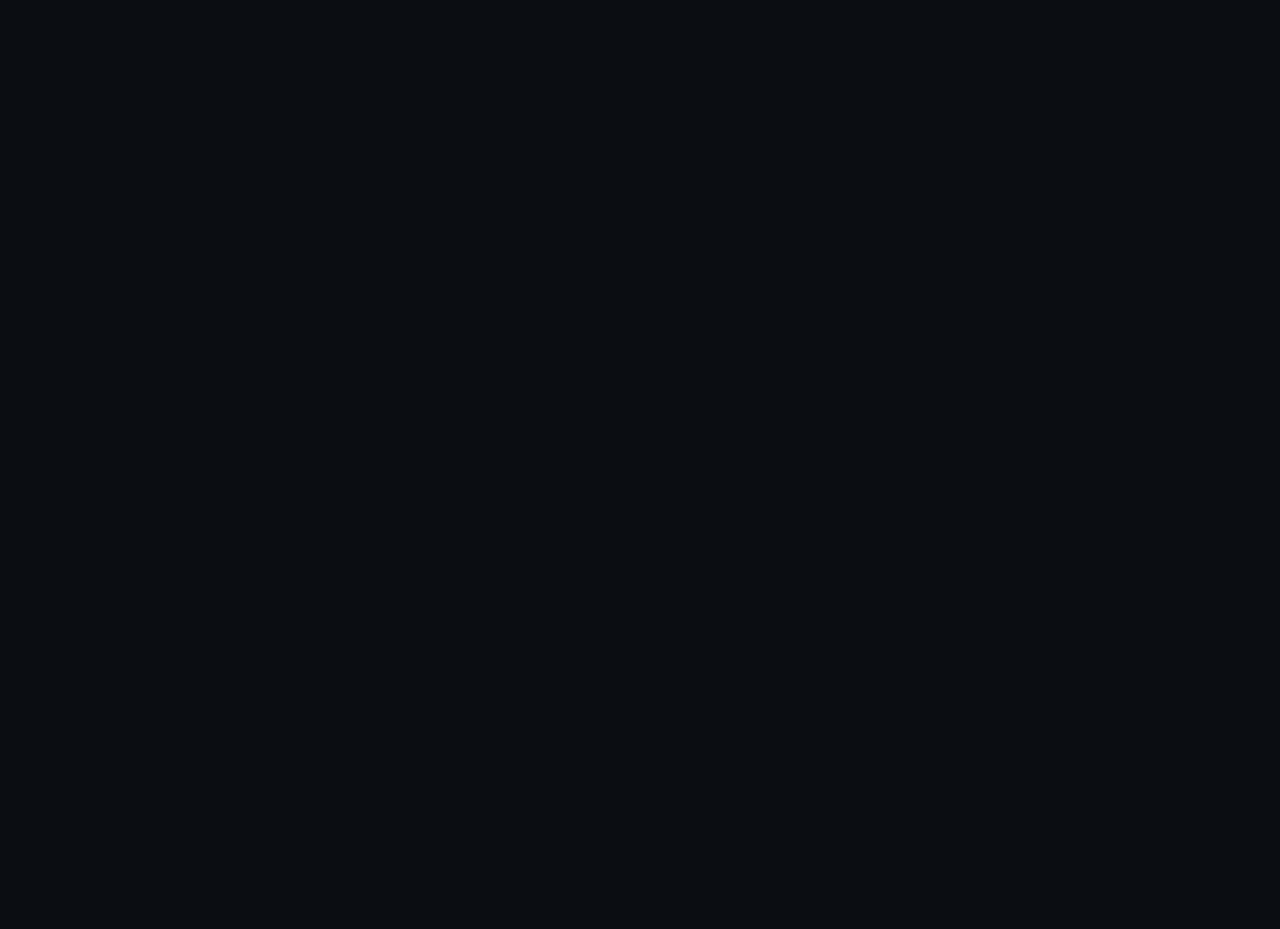
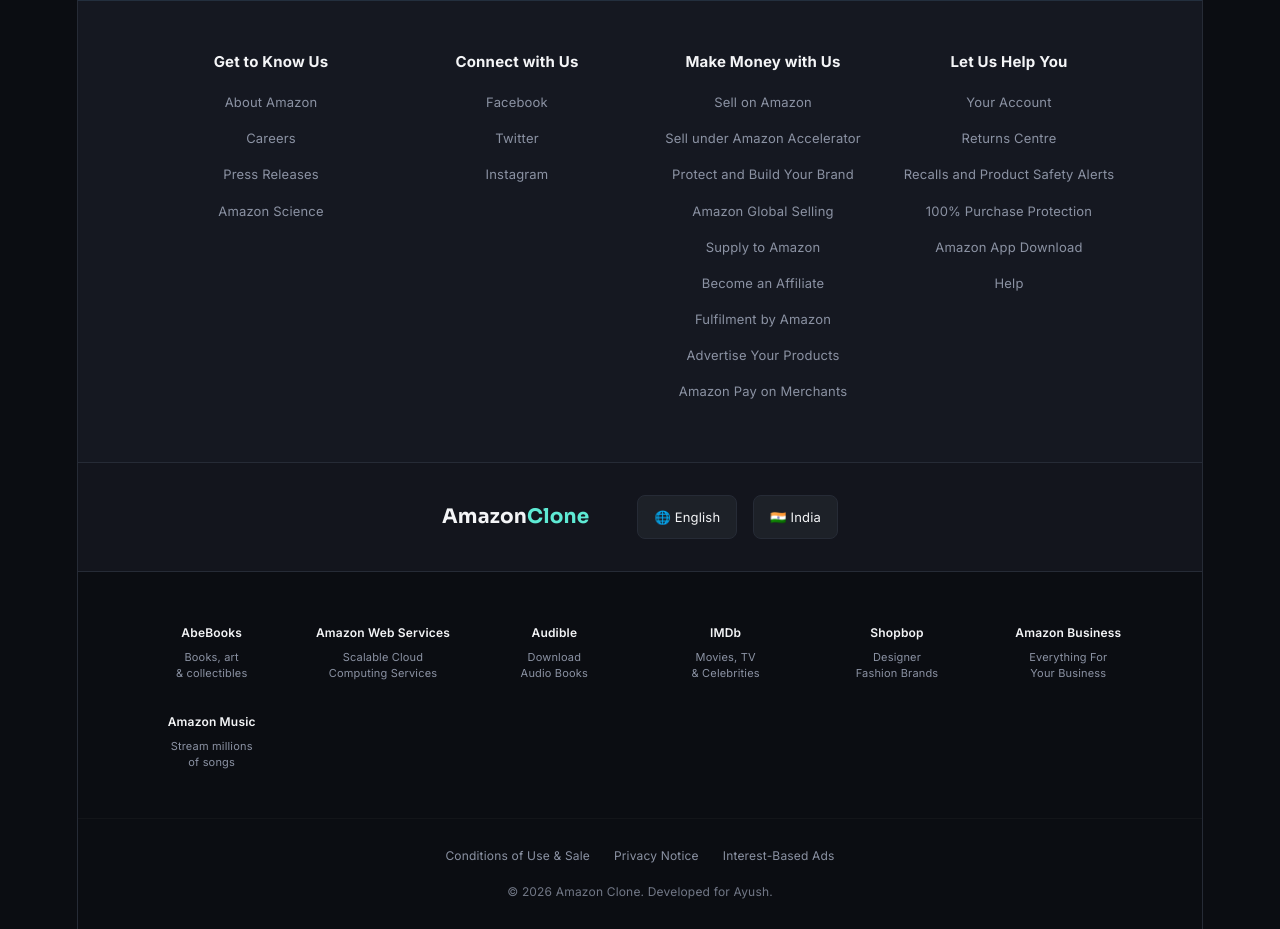
Before and after one commit to ayushpeterlakra/amazon-clone-frontend, a React (Vite) app: page /login in a window 1280 px wide. Shown: the part 920-1849 px from the top of the page. Before the commit the page ends 804 px from the top, so only its background shows below. Built offline with nearby package versions, Linux system fonts and the light colour scheme.

Commit message:
Add Amazon-style footer component with links and styles

```diff
--- a/src/App.css
+++ b/src/App.css
@@ -715,3 +715,183 @@ button {
     gap: 0;
   }
 }
+
+/* ===== Footer ===== */
+.amazon-footer {
+  background-color: var(--surface);
+  border-top: 1px solid var(--border);
+  color: var(--text-dim);
+  font-size: 13px;
+  margin-top: 60px;
+}
+
+.back-to-top {
+  background-color: #232f3e;
+  color: #fff;
+  padding: 15px;
+  text-align: center;
+  cursor: pointer;
+  font-weight: 600;
+  transition: background-color 0.2s ease;
+}
+
+.back-to-top:hover {
+  background-color: #37475a;
+}
+
+.footer-columns {
+  display: flex;
+  justify-content: space-between;
+  max-width: 1000px;
+  margin: 0 auto;
+  padding: 48px 24px;
+  flex-wrap: wrap;
+  gap: 32px;
+}
+
+.footer-col {
+  flex: 1 1 200px;
+}
+
+.footer-col h3 {
+  color: var(--text);
+  font-size: 15px;
+  font-weight: 700;
+  margin: 0 0 14px 0;
+}
+
+.footer-col ul {
+  list-style: none;
+  padding: 0;
+  margin: 0;
+}
+
+.footer-col li {
+  margin-bottom: 10px;
+}
+
+.footer-col a {
+  color: var(--text-dim);
+  transition: color 0.15s ease;
+}
+
+.footer-col a:hover {
+  color: var(--accent);
+  text-decoration: underline;
+}
+
+.footer-mid {
+  border-top: 1px solid var(--border);
+  padding: 32px 24px;
+  background-color: rgba(11, 13, 18, 0.2);
+}
+
+.footer-logo-row {
+  display: flex;
+  justify-content: center;
+  align-items: center;
+  gap: 48px;
+  flex-wrap: wrap;
+}
+
+.footer-logo {
+  font-family: var(--font-display);
+  color: var(--text);
+  font-size: 20px;
+  font-weight: 700;
+  letter-spacing: 0.2px;
+}
+
+.footer-logo span {
+  color: var(--accent);
+}
+
+.footer-selectors {
+  display: flex;
+  gap: 16px;
+}
+
+.footer-selector {
+  border: 1px solid var(--border);
+  padding: 8px 16px;
+  border-radius: 8px;
+  cursor: pointer;
+  font-size: 13px;
+  color: var(--text);
+  background-color: var(--surface-inset);
+  transition: border-color 0.15s ease, color 0.15s ease;
+}
+
+.footer-selector:hover {
+  border-color: var(--accent);
+  color: var(--accent);
+}
+
+.footer-sub {
+  background-color: var(--bg);
+  border-top: 1px solid var(--border);
+  padding: 48px 24px;
+}
+
+.sub-grid {
+  display: grid;
+  grid-template-columns: repeat(auto-fit, minmax(140px, 1fr));
+  max-width: 1000px;
+  margin: 0 auto;
+  gap: 28px;
+}
+
+.sub-item {
+  cursor: pointer;
+}
+
+.sub-item h4 {
+  color: var(--text);
+  font-size: 12px;
+  font-weight: 600;
+  margin: 0 0 4px 0;
+  transition: color 0.15s ease;
+}
+
+.sub-item p {
+  font-size: 11px;
+  line-height: 1.4;
+  margin: 0;
+  color: var(--text-dim);
+}
+
+.sub-item:hover h4 {
+  color: var(--accent);
+  text-decoration: underline;
+}
+
+.footer-legal {
+  background-color: var(--bg);
+  padding: 24px;
+  text-align: center;
+  font-size: 12px;
+  border-top: 1px solid rgba(255, 255, 255, 0.03);
+}
+
+.legal-links {
+  display: flex;
+  justify-content: center;
+  gap: 24px;
+  margin-bottom: 10px;
+  flex-wrap: wrap;
+}
+
+.legal-links a {
+  color: var(--text-dim);
+  transition: color 0.15s ease;
+}
+
+.legal-links a:hover {
+  color: var(--accent);
+  text-decoration: underline;
+}
+
+.legal-copyright {
+  color: var(--text-dim);
+  opacity: 0.8;
+}
--- a/src/App.jsx
+++ b/src/App.jsx
@@ -1,4 +1,3 @@
-// src/App.jsx
 import { useState } from "react";
 import { Routes, Route, Link, useNavigate, Navigate } from "react-router-dom";
 import Home from "./pages/Home";
@@ -6,6 +5,7 @@ import Cart from "./pages/Cart";
 import Signup from "./pages/Signup";
 import Login from "./pages/Login";
 import Checkout from "./pages/Checkout";
+import Footer from "./Footer";
 import "./App.css";
 
 function App() {
@@ -128,6 +128,7 @@ function App() {
           }
         />
       </Routes>
+      <Footer />
     </div>
   );
 }
--- /dev/null
+++ b/src/Footer.jsx
@@ -0,0 +1,126 @@
+// src/Footer.jsx
+import React from "react";
+
+function Footer() {
+  const handleScrollToTop = () => {
+    window.scrollTo({ top: 0, behavior: "smooth" });
+  };
+
+  return (
+    <footer className="amazon-footer">
+      <div className="back-to-top" onClick={handleScrollToTop}>
+        Back to top
+      </div>
+
+      <div className="footer-columns">
+        <div className="footer-col">
+          <h3>Get to Know Us</h3>
+          <ul>
+            <li><a href="#">About Amazon</a></li>
+            <li><a href="#">Careers</a></li>
+            <li><a href="#">Press Releases</a></li>
+            <li><a href="#">Amazon Science</a></li>
+          </ul>
+        </div>
+
+        <div className="footer-col">
+          <h3>Connect with Us</h3>
+          <ul>
+            <li><a href="#">Facebook</a></li>
+            <li><a href="#">Twitter</a></li>
+            <li><a href="#">Instagram</a></li>
+          </ul>
+        </div>
+
+        <div className="footer-col">
+          <h3>Make Money with Us</h3>
+          <ul>
+            <li><a href="#">Sell on Amazon</a></li>
+            <li><a href="#">Sell under Amazon Accelerator</a></li>
+            <li><a href="#">Protect and Build Your Brand</a></li>
+            <li><a href="#">Amazon Global Selling</a></li>
+            <li><a href="#">Supply to Amazon</a></li>
+            <li><a href="#">Become an Affiliate</a></li>
+            <li><a href="#">Fulfilment by Amazon</a></li>
+            <li><a href="#">Advertise Your Products</a></li>
+            <li><a href="#">Amazon Pay on Merchants</a></li>
+          </ul>
+        </div>
+
+        <div className="footer-col">
+          <h3>Let Us Help You</h3>
+          <ul>
+            <li><a href="#">Your Account</a></li>
+            <li><a href="#">Returns Centre</a></li>
+            <li><a href="#">Recalls and Product Safety Alerts</a></li>
+            <li><a href="#">100% Purchase Protection</a></li>
+            <li><a href="#">Amazon App Download</a></li>
+            <li><a href="#">Help</a></li>
+          </ul>
+        </div>
+      </div>
+
+      <div className="footer-mid">
+        <div className="footer-logo-row">
+          <div className="footer-logo">
+            Amazon<span>Clone</span>
+          </div>
+          <div className="footer-selectors">
+            <div className="footer-selector">
+              🌐 English
+            </div>
+            <div className="footer-selector">
+              🇮🇳 India
+            </div>
+          </div>
+        </div>
+      </div>
+
+      <div className="footer-sub">
+        <div className="sub-grid">
+          <div className="sub-item">
+            <h4>AbeBooks</h4>
+            <p>Books, art<br />& collectibles</p>
+          </div>
+          <div className="sub-item">
+            <h4>Amazon Web Services</h4>
+            <p>Scalable Cloud<br />Computing Services</p>
+          </div>
+          <div className="sub-item">
+            <h4>Audible</h4>
+            <p>Download<br />Audio Books</p>
+          </div>
+          <div className="sub-item">
+            <h4>IMDb</h4>
+            <p>Movies, TV<br />& Celebrities</p>
+          </div>
+          <div className="sub-item">
+            <h4>Shopbop</h4>
+            <p>Designer<br />Fashion Brands</p>
+          </div>
+          <div className="sub-item">
+            <h4>Amazon Business</h4>
+            <p>Everything For<br />Your Business</p>
+          </div>
+          <div className="sub-item">
+            <h4>Amazon Music</h4>
+            <p>Stream millions<br />of songs</p>
+          </div>
+        </div>
+      </div>
+
+      <div className="footer-legal">
+        <div className="legal-links">
+          <a href="#">Conditions of Use & Sale</a>
+          <a href="#">Privacy Notice</a>
+          <a href="#">Interest-Based Ads</a>
+        </div>
+        <div className="legal-copyright">
+          &copy; {new Date().getFullYear()} Amazon Clone. Developed for Ayush.
+        </div>
+      </div>
+    </footer>
+  );
+}
+
+export default Footer;
```
